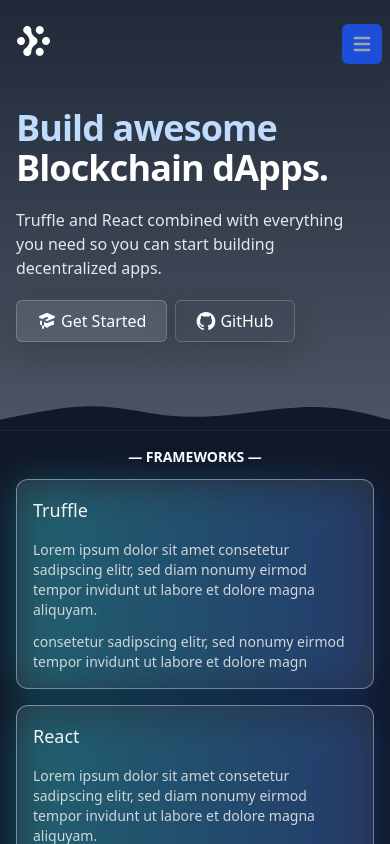
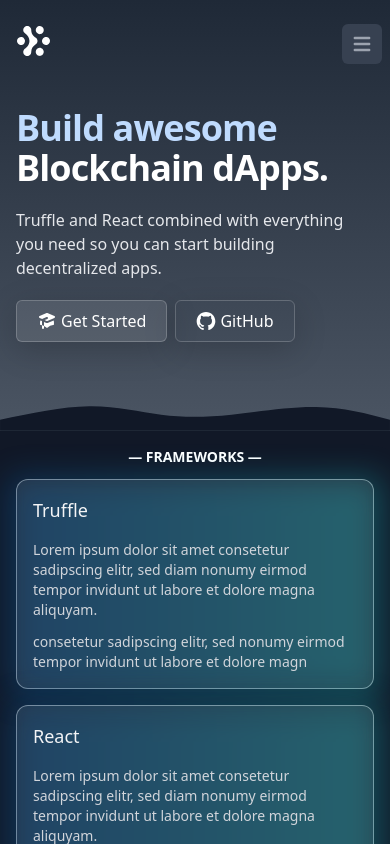
Before and after one commit to ingokpp/nextjs-dapp-landingpage, a Next.js app: page / in a window 390 px wide. Shown: the top 844 px of the page. Built offline with nearby package versions, Linux system fonts and the light colour scheme; a web font is replaced by a local one.

Commit message:
feat: tweak glow color and change hamburger menu color

```diff
--- a/src/components/Header.tsx
+++ b/src/components/Header.tsx
@@ -28,7 +28,7 @@
                                 <Image src={logo} alt="" />
                             </a>
                             <div className="-mr-2 flex items-center md:hidden">
-                                <Popover.Button className="bg-blue-700 rounded-md p-2 inline-flex items-center justify-center text-gray-400 hover:bg-blue-800 focus:outline-none focus:ring-2 focus-ring-inset focus:ring-white">
+                                <Popover.Button className="bg-gray-700 rounded-md p-2 inline-flex items-center justify-center text-gray-400 hover:bg-gray-800 focus:outline-none focus:ring-2 focus-ring-inset focus:ring-white">
                                     <span className="sr-only">
                                         Open main menu
                                     </span>
--- a/src/styles/globals.css
+++ b/src/styles/globals.css
@@ -16,8 +16,8 @@
 }
 
 .glass {
-    background: rgba(255, 255, 255, 0.1);
-    backdrop-filter: blur(2px);
+    background: rgba(255, 255, 255, 0.2);
+    backdrop-filter: blur(0.5px);
     -webkit-backdrop-filter: blur(0.5px);
 }
 
@@ -28,23 +28,24 @@
     z-index: 2;
 }
 .glow:after {
-    opacity: 0.4;
+    opacity: 0.25;
     position: absolute;
     content: "";
-    top: 1vw;
+    top: 0.5vw;
+    transform: scale(1.05);
     left: 0;
     right: 0;
     z-index: -1;
     height: 100%;
     width: 100%;
     margin: 0 auto;
-    -webkit-filter: blur(5vw);
-    -moz-filter: blur(5vw);
-    -ms-filter: blur(5vw);
-    filter: blur(5vw);
-    background: linear-gradient(270deg, #1e40af, #0fffc1);
-    background-size: 200% 200%;
-    animation: animateGlow 20s ease infinite;
+    -webkit-filter: blur(4vw);
+    -moz-filter: blur(4vw);
+    -ms-filter: blur(4vw);
+    filter: blur(4vw);
+    background: linear-gradient(90deg, #0465d3, #20fcfc);
+    background-size: 120% 120%;
+    animation: animateGlow 15s ease infinite;
 }
 
 @keyframes animateGlow {
```
